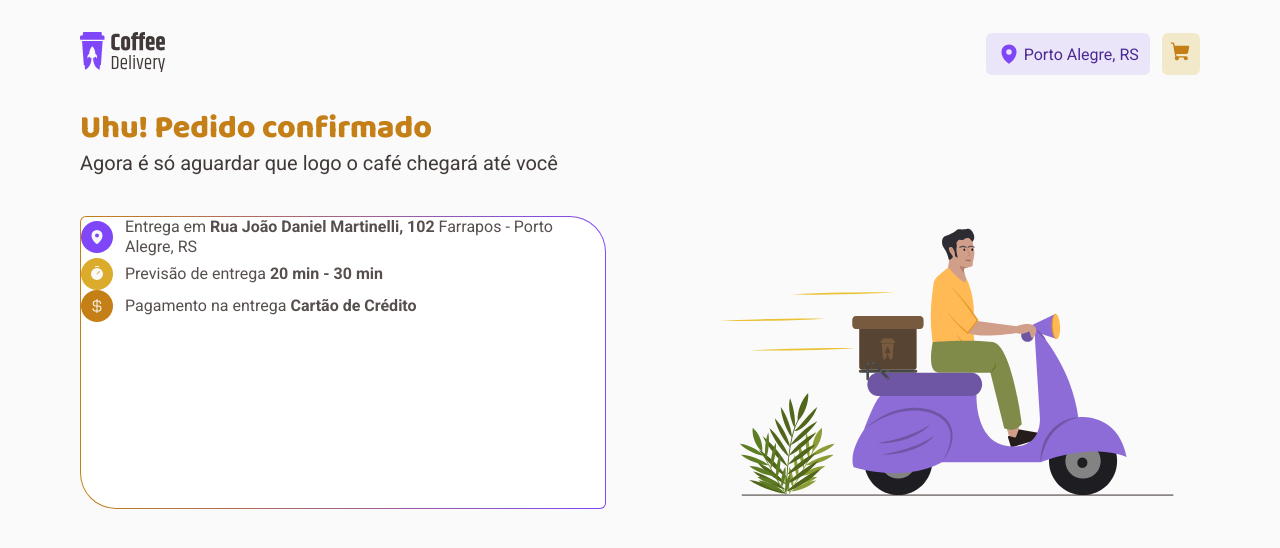
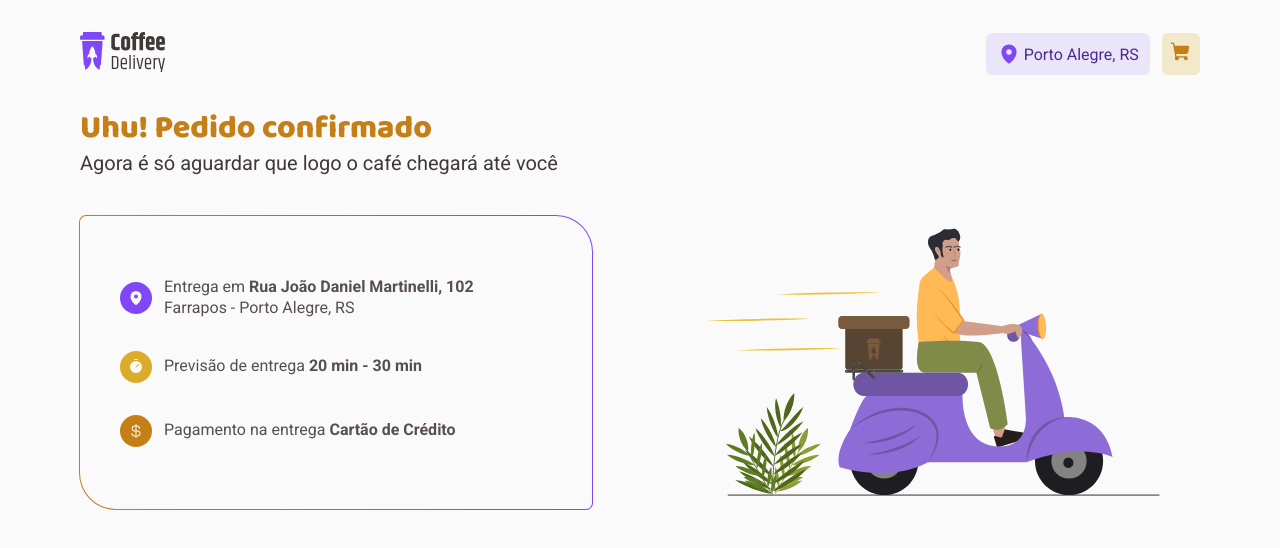
Before and after one commit to rnatu/coffee-delivery, a React (Vite) app: page /success in a window 1280 px wide. Shown: the top 548 px of the page. Built offline with nearby package versions, Linux system fonts and the light colour scheme.

Commit message:
feat: add border with linear gradient on OrderInfo

```diff
--- a/src/pages/Success/components/OrderInfo/styles.ts
+++ b/src/pages/Success/components/OrderInfo/styles.ts
@@ -1,15 +1,35 @@
-import styled, { css } from 'styled-components';
+import styled from 'styled-components';
 
 export const OrderInfoContainer = styled.section`
-  flex: 1;
+  padding: 2.5rem;
+  min-width: 32rem;
+  background-color: ${({ theme }) => theme.colors.background};
 
-  //border radius with gradient
-  border: 1px double transparent;
   border-radius: 6px 36px;
-  background-image: ${({ theme }) => css`
-  linear-gradient(white, white),
-  linear-gradient(to right, ${theme.colors['brand-yellow-dark']}, ${theme.colors['brand-purple']})
-  `};
-  background-origin: border-box;
-  background-clip: content-box, border-box;
+  display: flex;
+  flex-direction: column;
+  justify-content: center;
+  position: relative;
+
+  > div + div {
+    margin-top: 32px;
+  }
+
+  > div {
+    max-width: 22.125rem;
+  }
+
+  // border radius with gradient
+  &::before {
+    content: '';
+    position: absolute;
+    inset: -1px;
+    z-index: -1;
+    border-radius: 7px 37px 7px 37px;
+    background: linear-gradient(
+      to right,
+      ${({ theme }) => theme.colors['brand-yellow-dark']},
+      ${({ theme }) => theme.colors['brand-purple']}
+    );
+  }
 `;
```
